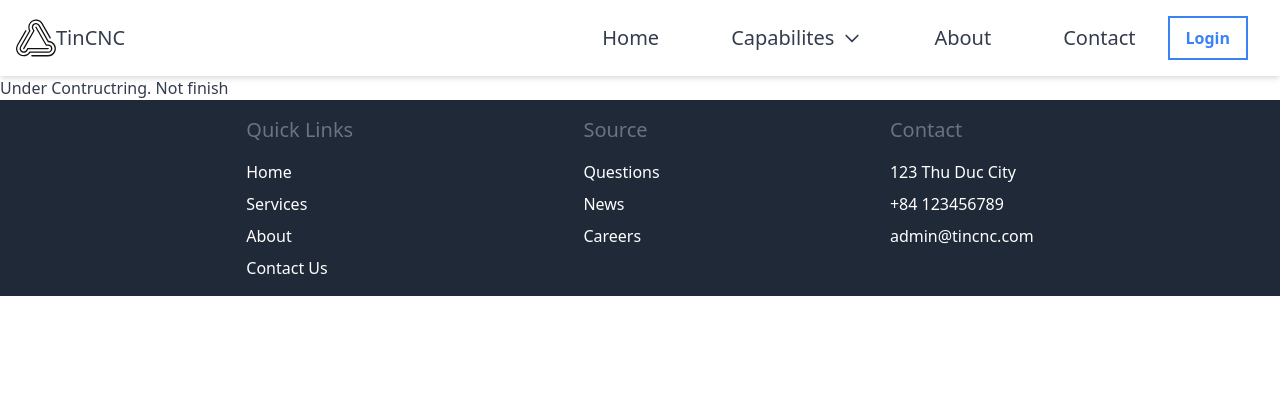
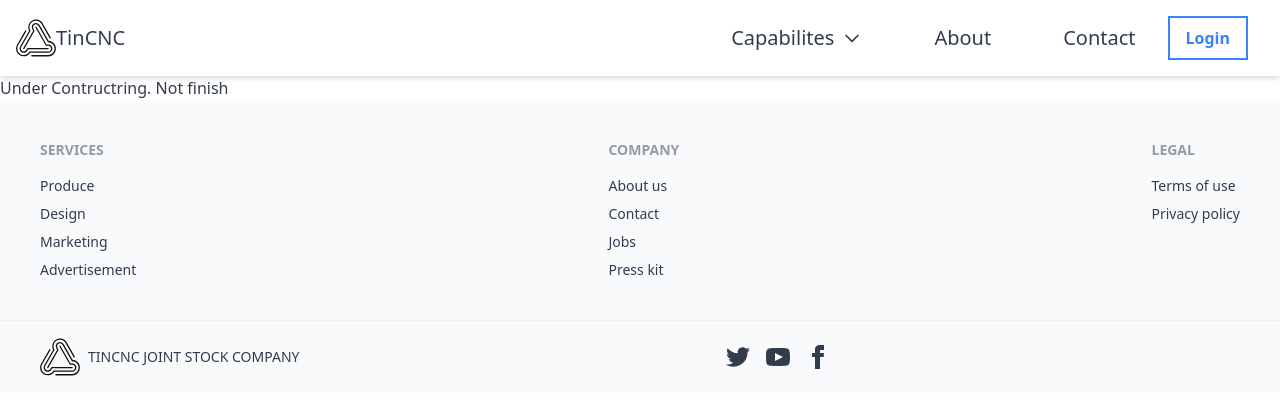
Before and after one commit to dylan1607/business-website, a React (Create React App) app: page /legal in a window 1280 px wide. Shown: the top 414 px of the page. Built offline with nearby package versions, Linux system fonts and the light colour scheme.

Commit message:
English Version

```diff
--- a/src/components/Footer.js
+++ b/src/components/Footer.js
@@ -1,35 +1,107 @@
 import { Link } from "react-router-dom";
+import logo from "../statics/logo.svg";
 
 const Footer = () => {
   return (
-    <div className="flex justify-evenly p-4 bg-gray-800 text-white">
-      <div className="flex flex-col">
-        <div className="text-xl text-gray-500 mb-4">Quick Links</div>
-        <div className="flex flex-col space-y-2">
-          <Link to="">Home</Link>
-          <Link to="">Services</Link>
-          <Link to="">About</Link>
-          <Link to="">Contact Us</Link>
+    // <div className="flex justify-evenly p-4 bg-gray-800 text-white">
+    //   <div className="flex flex-col">
+    //     <div className="text-xl text-gray-500 mb-4">Quick Links</div>
+    //     <div className="flex flex-col space-y-2">
+    //       <Link to="">Home</Link>
+    //       <Link to="">Services</Link>
+    //       <Link to="">About</Link>
+    //       <Link to="">Contact Us</Link>
+    //     </div>
+    //   </div>
+
+    //   <div className="flex flex-col">
+    //     <div className="text-xl text-gray-500 mb-4">Source</div>
+    //     <div className="flex flex-col space-y-2">
+    //       <Link to="">Questions</Link>
+    //       <Link to="">News</Link>
+    //       <Link to="">Careers</Link>
+    //     </div>
+    //   </div>
+
+    //   <div className="flex flex-col">
+    //     <div className="text-xl text-gray-500 mb-4">Contact</div>
+    //     <div className="flex flex-col space-y-2">
+    //       <span>123 Thu Duc City</span>
+    //       <span>+84 123456789</span>
+    //       <span>admin@tincnc.com</span>
+    //     </div>
+    //   </div>
+    // </div>
+
+    <div>
+      <footer class="flex justify-between p-10 footer bg-base-200">
+        <div>
+          <span class="footer-title">Services</span>
+          <Link class="link link-hover">Produce</Link>
+          <Link class="link link-hover">Design</Link>
+          <Link class="link link-hover">Marketing</Link>
+          <Link class="link link-hover">Advertisement</Link>
         </div>
-      </div>
-
-      <div className="flex flex-col">
-        <div className="text-xl text-gray-500 mb-4">Source</div>
-        <div className="flex flex-col space-y-2">
-          <Link to="">Questions</Link>
-          <Link to="">News</Link>
-          <Link to="">Careers</Link>
+        <div>
+          <span class="footer-title">Company</span>
+          <Link class="link link-hover">About us</Link>
+          <Link class="link link-hover">Contact</Link>
+          <Link class="link link-hover">Jobs</Link>
+          <Link class="link link-hover">Press kit</Link>
         </div>
-      </div>
-
-      <div className="flex flex-col">
-        <div className="text-xl text-gray-500 mb-4">Contact</div>
-        <div className="flex flex-col space-y-2">
-          <span>123 Thu Duc City</span>
-          <span>+84 123456789</span>
-          <span>admin@tincnc.com</span>
+        <div>
+          <span class="footer-title">Legal</span>
+          <Link to="legal" class="link link-hover">
+            Terms of use
+          </Link>
+          <Link to="legal" class="link link-hover">
+            Privacy policy
+          </Link>
         </div>
-      </div>
+      </footer>
+      <footer class="px-10 py-4 border-t footer bg-base-200 text-base-content border-base-300">
+        <div class="flex items-center">
+          <img className="text-black" src={logo} alt="" />
+          <p>TINCNC JOINT STOCK COMPANY</p>
+        </div>
+        <div class="md:place-self-center md:justify-self-start">
+          <div class="grid grid-flow-col gap-4">
+            <Link>
+              <svg
+                xmlns="http://www.w3.org/2000/svg"
+                width="24"
+                height="24"
+                viewBox="0 0 24 24"
+                class="fill-current"
+              >
+                <path d="M24 4.557c-.883.392-1.832.656-2.828.775 1.017-.609 1.798-1.574 2.165-2.724-.951.564-2.005.974-3.127 1.195-.897-.957-2.178-1.555-3.594-1.555-3.179 0-5.515 2.966-4.797 6.045-4.091-.205-7.719-2.165-10.148-5.144-1.29 2.213-.669 5.108 1.523 6.574-.806-.026-1.566-.247-2.229-.616-.054 2.281 1.581 4.415 3.949 4.89-.693.188-1.452.232-2.224.084.626 1.956 2.444 3.379 4.6 3.419-2.07 1.623-4.678 2.348-7.29 2.04 2.179 1.397 4.768 2.212 7.548 2.212 9.142 0 14.307-7.721 13.995-14.646.962-.695 1.797-1.562 2.457-2.549z"></path>
+              </svg>
+            </Link>
+            <Link>
+              <svg
+                xmlns="http://www.w3.org/2000/svg"
+                width="24"
+                height="24"
+                viewBox="0 0 24 24"
+                class="fill-current"
+              >
+                <path d="M19.615 3.184c-3.604-.246-11.631-.245-15.23 0-3.897.266-4.356 2.62-4.385 8.816.029 6.185.484 8.549 4.385 8.816 3.6.245 11.626.246 15.23 0 3.897-.266 4.356-2.62 4.385-8.816-.029-6.185-.484-8.549-4.385-8.816zm-10.615 12.816v-8l8 3.993-8 4.007z"></path>
+              </svg>
+            </Link>
+            <Link>
+              <svg
+                xmlns="http://www.w3.org/2000/svg"
+                width="24"
+                height="24"
+                viewBox="0 0 24 24"
+                class="fill-current"
+              >
+                <path d="M9 8h-3v4h3v12h5v-12h3.642l.358-4h-4v-1.667c0-.955.192-1.333 1.115-1.333h2.885v-5h-3.808c-3.596 0-5.192 1.583-5.192 4.615v3.385z"></path>
+              </svg>
+            </Link>
+          </div>
+        </div>
+      </footer>
     </div>
   );
 };
--- a/src/components/Navbar.js
+++ b/src/components/Navbar.js
@@ -17,7 +17,6 @@
       {/* Right */}
       <div className="flex items-center">
         <div className="hidden md:flex items-center space-x-2 lg:space-x-10">
-          <NavbarItem title="Home" path={"/"} />
           <NavbarItem title="Capabilites" dropdown />
           <NavbarItem title="About" path={"/about"} />
           <NavbarItem title="Contact" path={"/contact"} />
```
